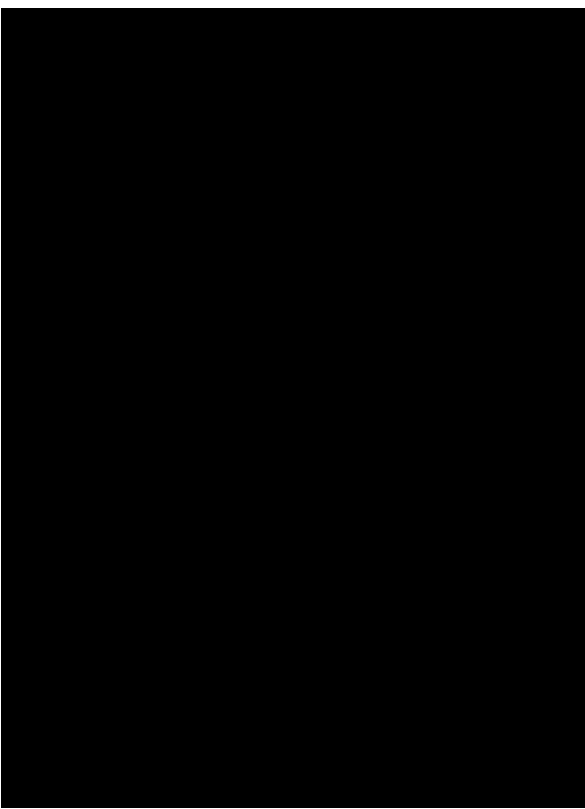
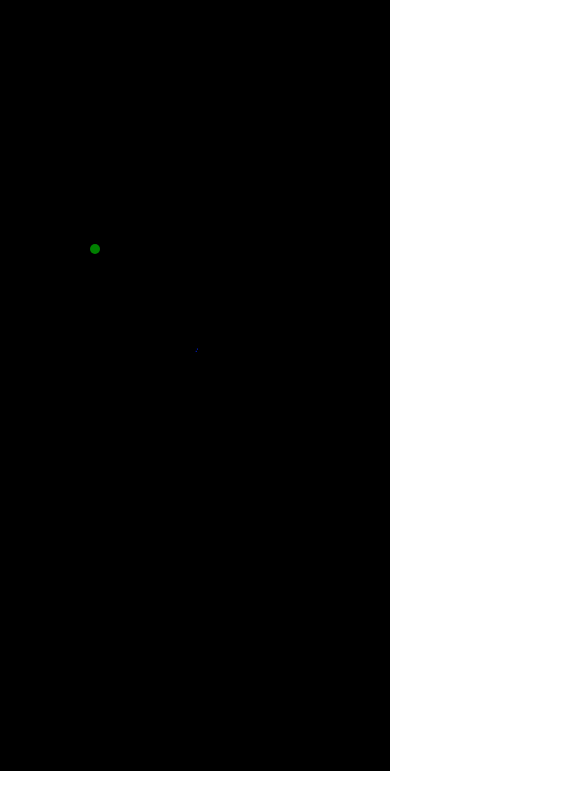
Before and after one commit to sarahbethfederman/interactive-particle-system, a plain HTML site: page index.html in a window 390 px wide. Shown: the part 73-882 px from the top of the page, 585 px wide, since content can reach past the window. After the commit the page ends 844 px from the top, so only its background shows below. Drawn offline with Linux system fonts and the light colour scheme.

Commit message:
- canvas now inits fullscreen - added a field module

```diff
--- a/css/style.scss
+++ b/css/style.scss
@@ -7,11 +7,17 @@ body {
 }
 
 canvas {
-  // width: 800px;
-  // height: 800px;
+  margin: 0;
+  position: absolute;
+  top: 0;
+  left: 0;
+  background-color: #000;
+  z-index: -1;
+}
+
+
+h1 {
+  color: #FFF;
   margin-left: auto;
   margin-right: auto;
-  border: 1px solid #FFF;
-  display: block;
-  background-color: #000;
 }
--- a/scripts/controller.js
+++ b/scripts/controller.js
@@ -1,13 +1,26 @@
-define(["emitter", "vector"], function(Emitter, Vector) {
+// Application Controller module
 
-  // App Controller Module
-
+define(["emitter", "vector", "field"], function(Emitter, Vector, Field) {
   var controller = {
     'canvas': undefined,
     'ctx': undefined,
+    'centerX': undefined,
+    'centerY': undefined,
     'emitters': [],
-    'drawQueue': [],
-    'updateQueue': [],
+    'drawQueue': [],  // separate, store, queue each module's draw function so we can run them each frame
+    'updateQueue': [],  // separate the data and view queues (cuz MVC is cool and all?)
+    'fields': [],
+    'initEmitters': function() {
+      var e = new Emitter(this.canvas, this.ctx, this.fields, new Vector(this.centerX, this.centerY), Vector.fromAngle(0, 2), Math.PI);
+      this.emitters.push(e);
+      this.drawQueue.push(e.draw.bind(e));
+      this.updateQueue.push(e.update.bind(e));
+    },
+    'initFields': function() {
+      var f = new Field(this.ctx, new Vector(this.centerX - 100, this.centerY - 100), 900);
+      this.fields.push(f);
+      this.drawQueue.push(f.draw.bind(f));
+    },
     'update': function() {
       this.updateQueue.forEach(function(update) {
         update();
@@ -36,17 +49,18 @@ define(["emitter", "vector"], function(Emitter, Vector) {
 
       // hook up DOM elements
       this.canvas = document.querySelector('canvas');
+      this.canvas.width = window.innerWidth;
+      this.canvas.height = window.innerHeight;
+
+      this.centerX = this.canvas.width/2;
+      this.centerY = this.canvas.height/2;
+
       this.ctx = this.canvas.getContext('2d');
 
 
-      // init emitters
-
-      // Add one emitter located at '{x: 100, y: 230}' from the origin (top left)
-      // that emits at a velocity of '2' shooting out from the right (angle '0')
-      var e = new Emitter(this.ctx, new Vector(100, 230), Vector.fromAngle(0, 2))
-      this.emitters.push(e);
-      this.drawQueue.push(e.draw.bind(e));
-      this.updateQueue.push(e.update.bind(e));
+      // init particle system
+      this.initEmitters();
+      this.initFields();
 
       // start animation loop
       this.animate();
--- a/scripts/emitter.js
+++ b/scripts/emitter.js
@@ -1,19 +1,21 @@
 // Emitter Module
-// This tutorial helped a lot: http://html5hub.com/build-a-javascript-particle-system
 
 define(["particle", "vector"], function (Particle, Vector) {
 
   var Emitter = function () {
-    function Emitter(ctx, point, velocity, spread) {
+    function Emitter(canvas, ctx, fields, point, velocity, spread) {
       this.position = point;  // Vector
       this.velocity = velocity;  // Vector
       this.spread = spread || Math.PI / 32;  // possible angles = velocity +/- spread
       this.drawColor = "#999";
       this.maxParticles = 20000;
-      this.emissionRate = 4;
-      this.particleSize = 2;
+      this.emissionRate = 2;
+      this.particleSize = 1;
       this.particles = [];
+      this.fields = fields;
       this.ctx = ctx;
+      this.boundsX = canvas.width;
+      this.boundsY = canvas.height;
     }
 
     Emitter.prototype.emitParticle = function() {
@@ -31,40 +33,25 @@ define(["particle", "vector"], function (Particle, Vector) {
 
       // return a new Particle
       return new Particle(position, velocity);
-    }
+    };
 
-
-    Emitter.prototype.update = function() {
-      var boundsX = 800;
-      var boundsY = 800;
-      var self = this;
-      // ADD PARTICLES
-      // if we're at our max, stop emitting.
-      if (self.particles.length > self.maxParticles) {
-        return;
-      }
-
-
-
-        // for [emissionRate], emit a particle
-        for (var j = 0; j < self.emissionRate; j++) {
-          self.particles.push(this.emitParticle());
-        }
-
-
-
-      // PLOT PARTICLES
-      var currentParticles = [];
+    Emitter.prototype.plotParticles = function() {
+      var currentParticles = [],
+          particle,
+          pos;
 
       for (var i = 0; i < this.particles.length; i++) {
-        var particle = this.particles[i];
-        var pos = particle.position;
+        particle = this.particles[i];
+        pos = particle.position;
 
 
         // If we're out of bounds, drop this particle and move on to the next
-        if (pos.x < 0 || pos.x > boundsX || pos.y < 0 || pos.y > boundsY) {
+        if (pos.x < 0 || pos.x > this.boundsX || pos.y < 0 || pos.y > this.boundsY) {
           continue;
         }
+
+        // Update velocities and accelerations to account for the fields
+        particle.submitToFields(this.fields);
 
         // Move our particles
         particle.move();
@@ -75,7 +62,23 @@ define(["particle", "vector"], function (Particle, Vector) {
 
       // Update our global particles, clearing room for old particles to be collected
       this.particles = currentParticles;
-    }
+    };
+
+
+    Emitter.prototype.update = function() {
+      // ADD PARTICLES
+      // if we're at our max, stop emitting.
+      if (this.particles.length > this.maxParticles) {
+        return;
+      }
+
+      // for [emissionRate], emit a particle
+      for (var j = 0; j < this.emissionRate; j++) {
+        this.particles.push(this.emitParticle());
+      }
+
+      this.plotParticles();
+    };
 
     Emitter.prototype.draw = function() {
 
@@ -89,7 +92,7 @@ define(["particle", "vector"], function (Particle, Vector) {
         // Draw a square at our position [positionSize] wide and tall
         this.ctx.fillRect(position.x, position.y, this.particleSize, this.particleSize);
       }
-    }
+    };
 
     return Emitter;
   }();
--- /dev/null
+++ b/scripts/field.js
@@ -0,0 +1,28 @@
+// Field module
+// creates a gravitational push OR pull that particle's respond to
+
+define(["utils"], function(utils) {
+  var Field = function() {
+    function Field(ctx, point, mass) {
+      this.position = point;
+      this.ctx = ctx;
+      this.setMass(mass);
+      this.size = 5;
+    }
+
+    Field.prototype.setMass = function(mass) {
+      this.mass = mass || 100;
+
+      // if it attracts, draw green, if it repels draw red
+      this.drawColor = mass < 0 ? "red" : "green";
+    }
+
+    Field.prototype.draw = function () {
+      utils.drawCircle(this.ctx, this);
+    }
+
+    return Field;
+  }();
+
+  return Field;
+});
--- a/scripts/min/controller-min.js
+++ b/scripts/min/controller-min.js
@@ -1 +1 @@
-define(["emitter","particle","vector"],function(t,i,e){return controller={canvas:void 0,ctx:void 0,emitters:[],particles:[],maxParticles:200,emissionRate:4,particleSize:1,drawQueue:[],updateQueue:[],addNewParticles:function(){if(!(this.particles.length>this.maxParticles))for(var t=0;t<this.emitters.length;t++)for(var i=0;i<this.emissionRate;i++)this.particles.push(this.emitters[t].emitParticle())},plotParticles:function(t,i){for(var e=[],s=0;s<this.particles.length;s++){var a=this.particles[s],r=a.position;r.x<0||r.x>t||r.y<0||r.y>i?console.log(r.x,t):(a.move(),console.log("yo"),e.push(a),this.particles=e,console.log(e.length,"0"))}},drawParticles:function(){this.ctx.fillStyle="rgb(0,40,255)";for(var t=0;t<this.particles.length;t++){var i=this.particles[t].position;this.ctx.fillRect(i.x,i.y,this.particleSize,this.particleSize)}},update:function(){this.addNewParticles(),this.plotParticles(this.canvas.width,this.canvas.height)},draw:function(){this.drawParticles()},animate:function(){window.requestAnimationFrame(this.animate.bind(this)),this.ctx.clearRect(0,0,this.canvas.width,this.canvas.height),this.update(),this.draw()},init:function(){console.log("controller inited"),this.canvas=document.querySelector("canvas"),this.ctx=this.canvas.getContext("2d"),this.emitters.push(new t(new e(500,530),e.prototype.fromAngle(0,2))),this.animate()}}});
+define(["emitter","vector","field"],function(t,i,e){var n={canvas:void 0,ctx:void 0,centerX:void 0,centerY:void 0,emitters:[],drawQueue:[],updateQueue:[],fields:[],initEmitters:function(){var e=new t(this.canvas,this.ctx,this.fields,new i(this.centerX,this.centerY),i.fromAngle(0,2),Math.PI);this.emitters.push(e),this.drawQueue.push(e.draw.bind(e)),this.updateQueue.push(e.update.bind(e))},initFields:function(){var t=new e(this.ctx,new i(this.centerX-100,this.centerY-100),900);this.fields.push(t),this.drawQueue.push(t.draw.bind(t))},update:function(){this.updateQueue.forEach(function(t){t()})},draw:function(){this.drawQueue.forEach(function(t){t()})},animate:function(){this.ctx.clearRect(0,0,this.canvas.width,this.canvas.height),this.update(),this.draw(),window.requestAnimationFrame(this.animate.bind(this))},init:function(){console.log("controller inited"),this.canvas=document.querySelector("canvas"),this.canvas.width=window.innerWidth,this.canvas.height=window.innerHeight,this.centerX=this.canvas.width/2,this.centerY=this.canvas.height/2,this.ctx=this.canvas.getContext("2d"),this.initEmitters(),this.initFields(),this.animate()}};return n});
--- /dev/null
+++ b/scripts/min/emitter-min.js
@@ -0,0 +1 @@
+define(["particle","vector"],function(t,i){var s=function(){function s(t,i,s,e,h,r){this.position=e,this.velocity=h,this.spread=r||Math.PI/32,this.drawColor="#999",this.maxParticles=2e4,this.emissionRate=2,this.particleSize=1,this.particles=[],this.fields=s,this.ctx=i,this.boundsX=t.width,this.boundsY=t.height}return s.prototype.emitParticle=function(){var s=this.velocity.getAngle()+this.spread-Math.random()*this.spread*2,e=this.velocity.getLength(),h=new i(this.position.x,this.position.y),r=i.fromAngle(s,e);return new t(h,r)},s.prototype.plotParticles=function(){for(var t=[],i,s,e=0;e<this.particles.length;e++)i=this.particles[e],s=i.position,s.x<0||s.x>this.boundsX||s.y<0||s.y>this.boundsY||(i.submitToFields(this.fields),i.move(),t.push(i));this.particles=t},s.prototype.update=function(){if(!(this.particles.length>this.maxParticles)){for(var t=0;t<this.emissionRate;t++)this.particles.push(this.emitParticle());this.plotParticles()}},s.prototype.draw=function(){this.ctx.fillStyle="rgb(0,40,255)";for(var t=0;t<this.particles.length;t++){var i=this.particles[t].position;this.ctx.fillRect(i.x,i.y,this.particleSize,this.particleSize)}},s}();return s});
--- /dev/null
+++ b/scripts/min/field-min.js
@@ -0,0 +1 @@
+define(function(){var t=function(){function t(t,s){this.position=t,this.setMass(s)}return t.prototype.setMass=function(t){this.mass=t||100,this.drawColor=0>t?"f00":"0F0"},t}();return t});
--- /dev/null
+++ b/scripts/min/particle-min.js
@@ -0,0 +1 @@
+define(["vector"],function(t){var i=function(){function i(i,n,e){this.position=i||new t(0,0),this.velocity=n||new t(0,0),this.acceleration=e||new t(0,0)}return i.prototype.move=function(){this.velocity.add(this.acceleration),this.position.add(this.velocity)},i}();return i});
--- /dev/null
+++ b/scripts/min/utils-min.js
@@ -0,0 +1 @@
+define(function(){var t=function(){function t(t,n,e){return Math.max(n,Math.min(e,t))}function n(t,n){return Math.random()*(n-t)+t}function e(t,n){return Math.floor(Math.random()*(n-t+1))+t}function a(t){var n={};return n.x=t.pageX-t.target.offsetLeft,n.y=t.pageY-t.target.offsetTop,n}return{clamp:t,getRandom:n,getRandomInt:e,getMouse:a}}()});
--- a/scripts/particle.js
+++ b/scripts/particle.js
@@ -2,36 +2,7 @@ define(["vector"], function(Vector) {
 
   // Particle Module
 
-
-
   var Particle = function () {
-
-    // function Particle (point, velocity, acceleration) {
-    //   this.position = point || new Vector(0,0);
-    //   this.velocity = velocity || new Vector(0,0);
-    //   this.acceleration = acceleration || new Vector(0,0);
-    // }
-    //
-    //
-    // Particle.prototype.move = function() {
-    //   // Add the current Acceleration to the current Velocity
-    //   this.velocity.add(this.acceleration);
-    //
-    //   // Add our current Velocity to our position
-    //   console.log(this.position.x);
-    //   console.log(this.position.y);
-    //   this.position.add(this.velocity);
-    //
-    // }
-    //
-    //
-    // Particle.prototype.update = function() {
-    //
-    // }
-    //
-    // Particle.prototype.draw = function (ctx) {
-    //
-    // }
     function Particle(point, velocity, acceleration) {
       this.position = point || new Vector(0, 0);
       this.velocity = velocity || new Vector(0, 0);
@@ -43,6 +14,30 @@ define(["vector"], function(Vector) {
       this.position.add(this.velocity);
     };
 
+    Particle.prototype.submitToFields = function (fields) {
+      // starting acceleration this frame
+      var totalAccelerationX = 0;
+      var totalAccelerationY = 0;
+
+      for (var i = 0; i < fields.length; i++) {
+        var field = fields[i];
+
+        // find the distance between the particle and the field
+        var vectorX = field.position.x - this.position.x;
+        var vectorY = field.position.y - this.position.y;
+
+        // calculate the force
+        var force = field.mass / Math.pow(vectorX*vectorX+vectorY*vectorY, 1.5);
+
+        // add to the total acceleration the force adjusted by distance
+        totalAccelerationX += vectorX * force;
+        totalAccelerationY += vectorY * force;
+      }
+
+      // update the particle's acceleration
+      this.acceleration = new Vector(totalAccelerationX, totalAccelerationY);
+    }
+
     return Particle;
   }();
 
--- a/scripts/utils.js
+++ b/scripts/utils.js
@@ -1,47 +1,49 @@
 define(function() {
-  var utils = function() {
-
+  var utils = {
     	/*
     	Function Name: clamp(val, min, max)
     	Return Value: returns a value that is constrained between min and max (inclusive)
     	*/
-  	function clamp(val, min, max){
+    	'clamp': function (val, min, max){
     		return Math.max(min, Math.min(max, val));
-  	}
-
+    	},
 
     	/*
     		Function Name: getRandom(min, max)
     		Return Value: a floating point random number between min and max
     	*/
-  	function getRandom(min, max) {
+    	'getRandom': function (min, max) {
     	  return Math.random() * (max - min) + min;
-  	}
-
+    	},
 
     	/*
     		Function Name: getRandomInt(min, max)
     		Return Value: a random integer between min and max
     	*/
-  	function getRandomInt(min, max) {
+    	'getRandomInt': function (min, max) {
     	  return Math.floor(Math.random() * (max - min + 1)) + min;
-  	}
+    	},
 
     	// Function Name: getMouse(e)
     	// returns mouse position in local coordinate system of element
-  	function getMouse(e){
-  		var mouse = {}
+    	'getMouse': function (e){
+    		var mouse = {};
     		mouse.x = e.pageX - e.target.offsetLeft;
     		mouse.y = e.pageY - e.target.offsetTop;
     		return mouse;
+    	},
+
+      // Function name: drawCircle
+      // takes an object that has a drawColor and position
+      'drawCircle': function (ctx, object) {
+        ctx.fillStyle = object.drawColor;
+        ctx.beginPath();
+        ctx.arc(object.position.x, object.position.y, object.size, 0, Math.PI * 2);
+        ctx.closePath();
+        ctx.fill();
+      }
     }
 
   	// the "public interface" of this module
-  	return {
-  		clamp : clamp,
-  		getRandom : getRandom,
-  		getRandomInt : getRandomInt,
-  		getMouse : getMouse
-  	};
-  }();
+  	return utils;
 });
```
Also changed, not shown: scripts/main.js (+9 -0 lines), css/style.css, 1 other file. Lines whose indentation alone changed are shown as unchanged.
